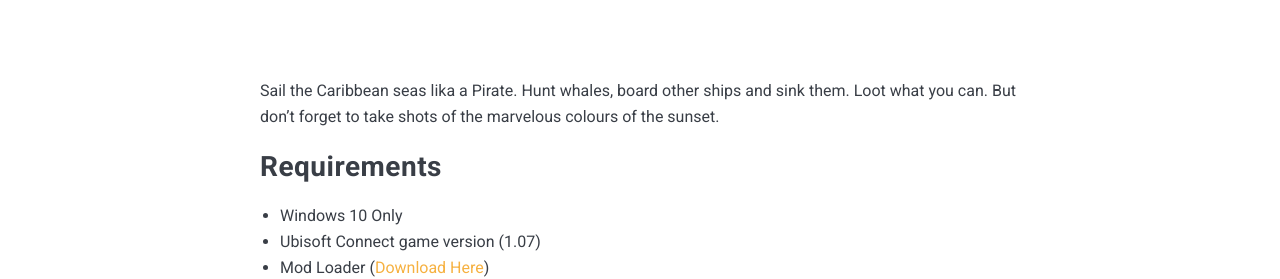
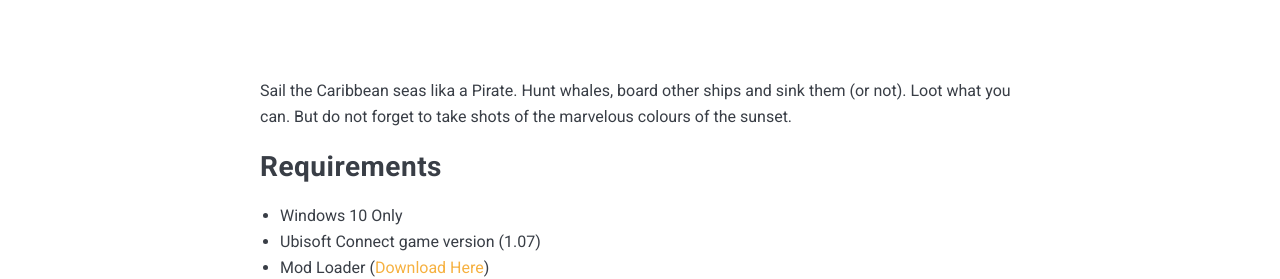
Before and after one commit to AnticOwl/anticowl.github.io, a Jekyll site: the page built from _posts/2024-07-19-Assassins-Creed-Black-Flag.md, in a window 1280 px wide and 900 px high, scrolled down 866 px. Shown: the part 179-458 px from the top of the window. Built offline with Jekyll 4.4.1, drawn with Linux system fonts in a browser that asks for light colours; nearby versions of some CDN libraries.

Commit message:
Update 2024-07-19-Assassins-Creed-Black-Flag.md

```diff
--- a/_posts/2024-07-19-Assassins-Creed-Black-Flag.md
+++ b/_posts/2024-07-19-Assassins-Creed-Black-Flag.md
@@ -5,7 +5,7 @@ date:   2024-07-19 17:05:55 +0300
 image:  ACBF_POST.jpg
 tags:   Screenshooting
 ---
-Sail the Caribbean seas lika a Pirate. Hunt whales, board other ships and sink them. Loot what you can. But don't forget to take shots of the marvelous colours of the sunset.
+Sail the Caribbean seas lika a Pirate. Hunt whales, board other ships and sink them (or not). Loot what you can. But do not forget to take shots of the marvelous colours of the sunset.
 
 ## Requirements
 - Windows 10 Only
```
